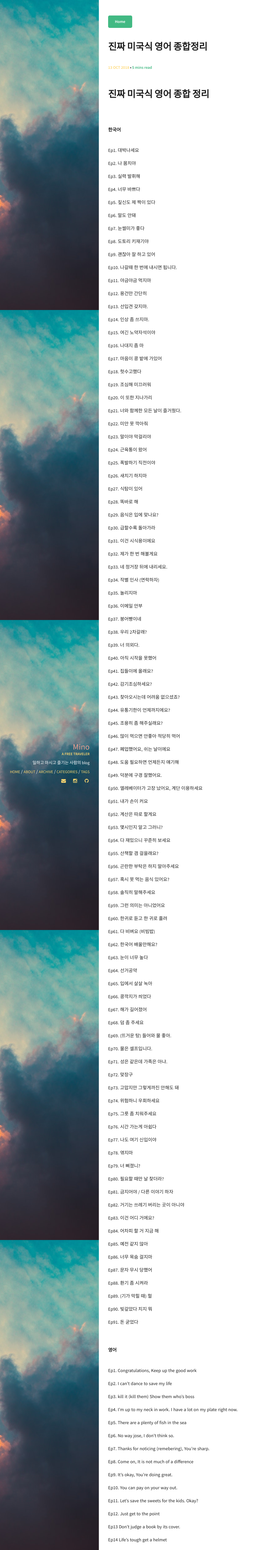
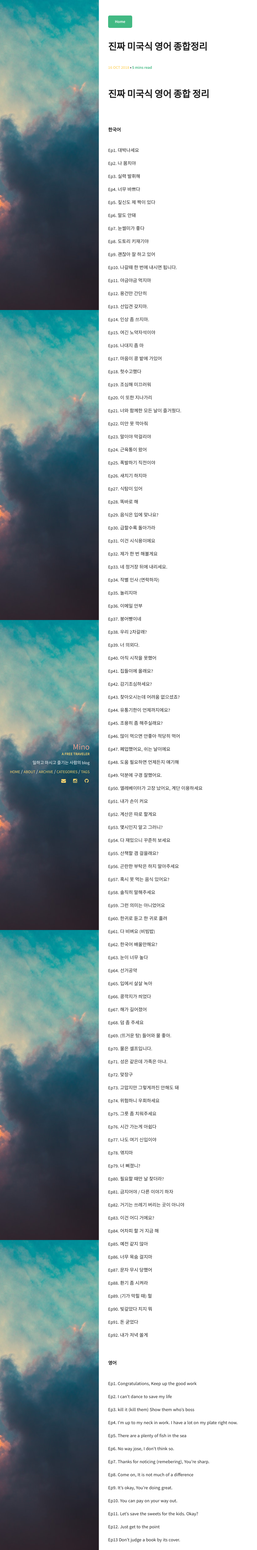
Before and after one commit to minoblog/minoblog.github.io, a Jekyll site: the page built from _posts/2018-10-16-Podcast-English-Total.md, in a window 1280 px wide. Shown: the whole page at 31% size, without its empty margins (0-832 px from the left). Built offline with Jekyll 4.4.1, drawn with Linux system fonts in a browser that asks for light colours.

Commit message:
Update and rename 2018-10-13-Podcast-English-Total.md to 2018-10-16-Podcast-English-Total.md

```diff
--- a/_posts/2018-10-13-Podcast-English-Total.md
+++ b/_posts/2018-10-16-Podcast-English-Total.md
@@ -196,6 +196,8 @@ Ep90. 빚갚았다 치지 뭐
 
 Ep91. 돈 굳었다
 
+Ep92. 내가 저녁 쏠게
+
 <br>
 <br>
 <b>영어</b>
@@ -385,3 +387,5 @@ Ep89. Ha ha yeah ~
 Ep90. Let's call it even
 
 Ep91. It's great you can save your money.
+
+Ep92. Let's go out for dinner, it's on me.
```
